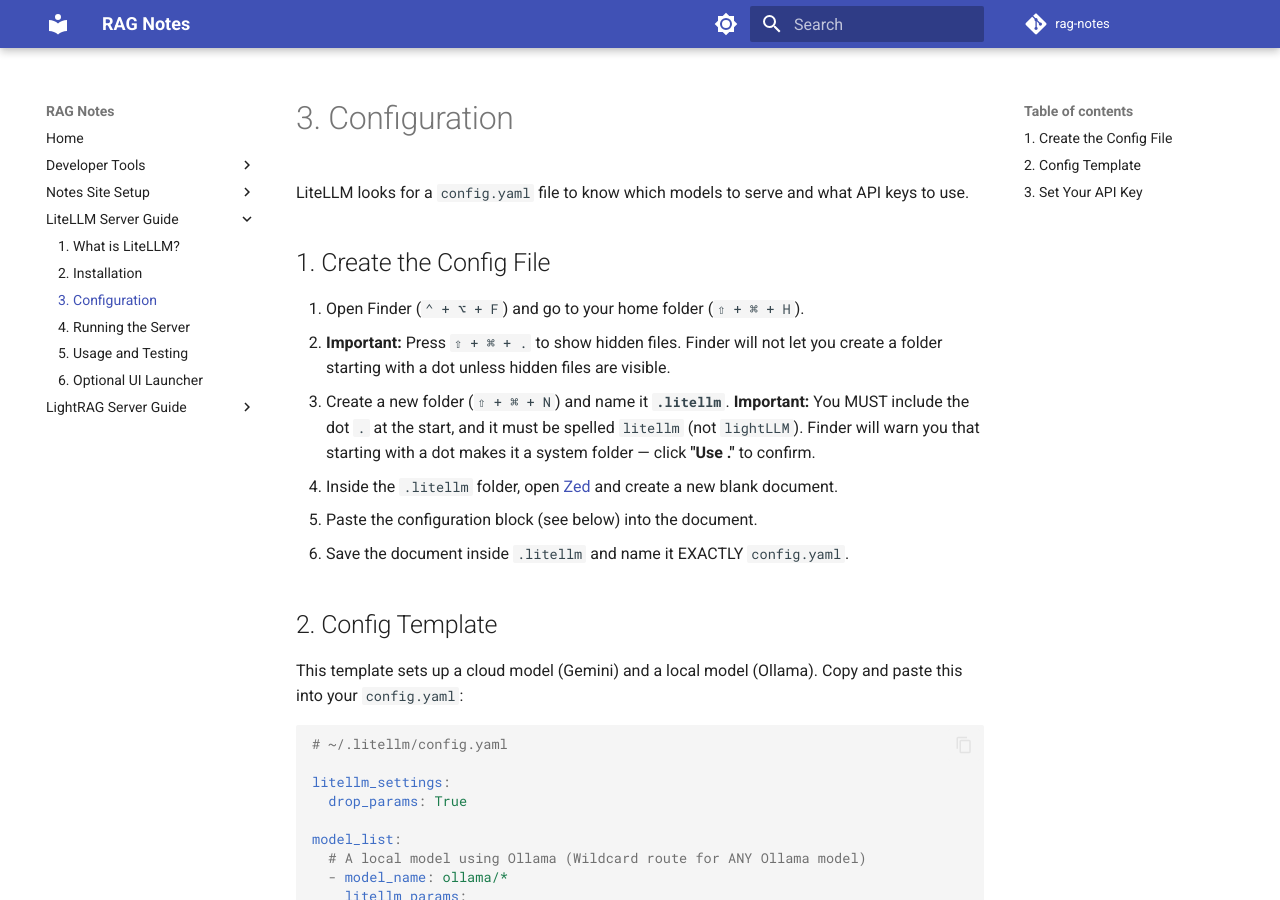
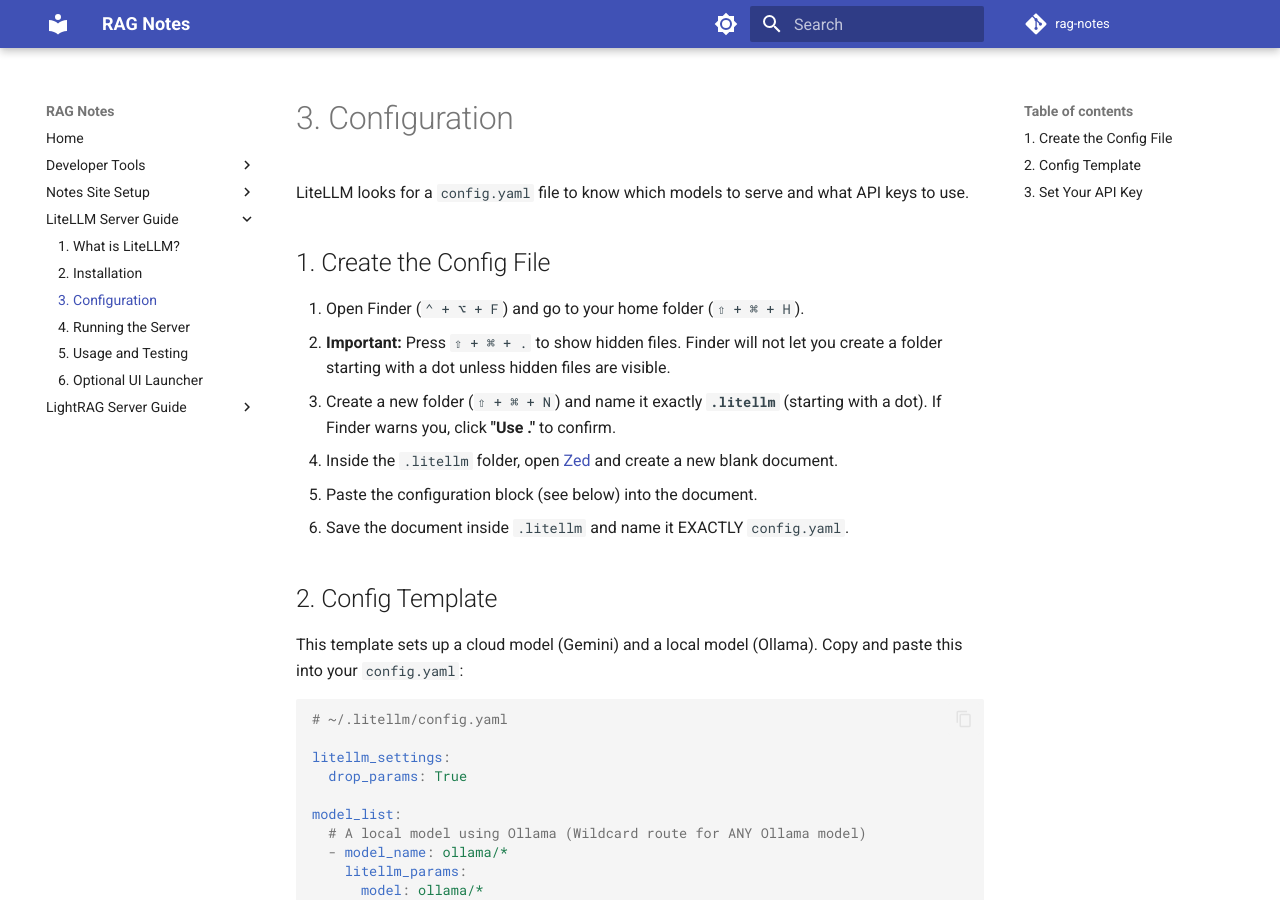
Before and after one commit to kbhatiya999/rag-notes, an MkDocs documentation site: the page built from docs/litellm/3-configuration.md, in a window 1280 px wide and 900 px high. Built offline with MkDocs 1.6.1 and Material for MkDocs 9.7.7, drawn with Linux system fonts in a browser that asks for light colours; comment, search, counter and statistics services are not loaded.

Commit message:
Simplified LiteLLM folder creation instructions

```diff
--- a/docs/litellm/3-configuration.md
+++ b/docs/litellm/3-configuration.md
@@ -6,8 +6,7 @@
 
 1. Open Finder (`⌃ + ⌥ + F`) and go to your home folder (`⇧ + ⌘ + H`).
 2. **Important:** Press `⇧ + ⌘ + .` to show hidden files. Finder will not let you create a folder starting with a dot unless hidden files are visible.
-3. Create a new folder (`⇧ + ⌘ + N`) and name it **`.litellm`**.
-   **Important:** You MUST include the dot `.` at the start, and it must be spelled `litellm` (not `lightLLM`). Finder will warn you that starting with a dot makes it a system folder — click **"Use ."** to confirm.
+3. Create a new folder (`⇧ + ⌘ + N`) and name it exactly **`.litellm`** (starting with a dot). If Finder warns you, click **"Use ."** to confirm.
 4. Inside the `.litellm` folder, open [Zed](../dev-tools/zed-text-editor.md) and create a new blank document.
 4. Paste the configuration block (see below) into the document.
 5. Save the document inside `.litellm` and name it EXACTLY `config.yaml`.
```
